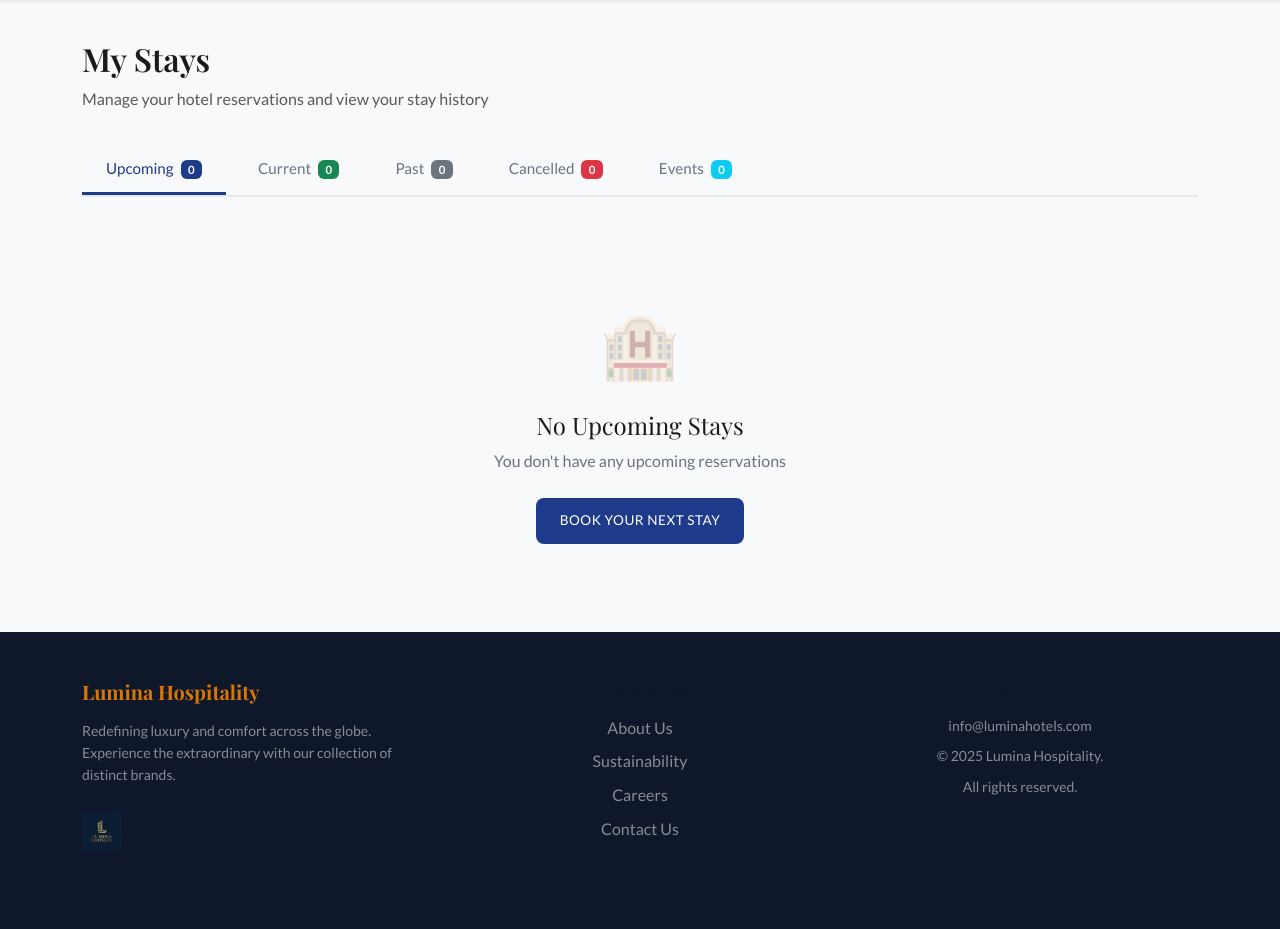
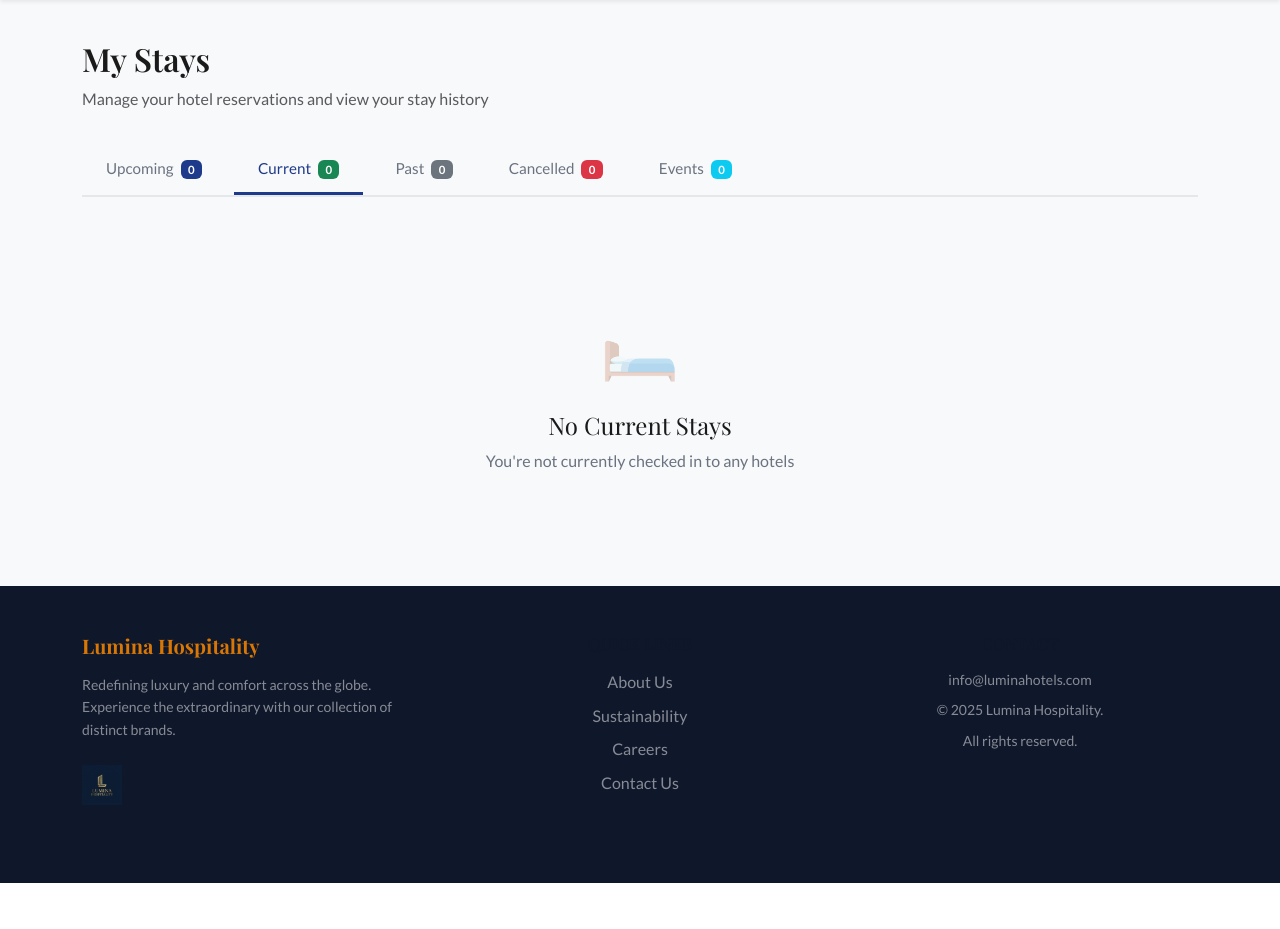
Before and after one commit to Jiacheeng-Li/hotel, a Flask app: page /my/stays in a window 1280 px wide. Shown: the part 88-1017 px from the top of the page. After the commit the page ends 971 px from the top, so only its background shows below. Run offline with Flask 3, Linux system fonts and the light colour scheme; the visitor is signed in with stand-in values (Sample User, id 1); data that the repository does not hold is empty.

Commit message:
Change default tab in My Stays page to Current
- Changed default active tab from Upcoming to Current
- Users will now see current stays when first opening My Stays page

```diff
--- a/hotelweb/templates/main/my_stays.html
+++ b/hotelweb/templates/main/my_stays.html
@@ -326,10 +326,10 @@
     </div>
 
     <div class="stays-tabs">
-        <button class="tab-button active" data-tab="upcoming">
+        <button class="tab-button" data-tab="upcoming">
             Upcoming <span class="badge text-white ms-1" style="background-color: #1e3a8a;">{{ upcoming|length }}</span>
         </button>
-        <button class="tab-button" data-tab="current">
+        <button class="tab-button active" data-tab="current">
             Current <span class="badge bg-success ms-1">{{ current|length }}</span>
         </button>
         <button class="tab-button" data-tab="past">
@@ -344,7 +344,7 @@
     </div>
 
     <!-- Upcoming Stays Tab -->
-    <div class="tab-content active" id="upcoming">
+    <div class="tab-content" id="upcoming">
         {% if upcoming %}
         {% for booking in upcoming %}
         <div class="booking-card">
@@ -424,7 +424,7 @@
     </div>
 
     <!-- Current Stays Tab -->
-    <div class="tab-content" id="current">
+    <div class="tab-content active" id="current">
         {% if current %}
         {% for booking in current %}
         <div class="booking-card">
```
